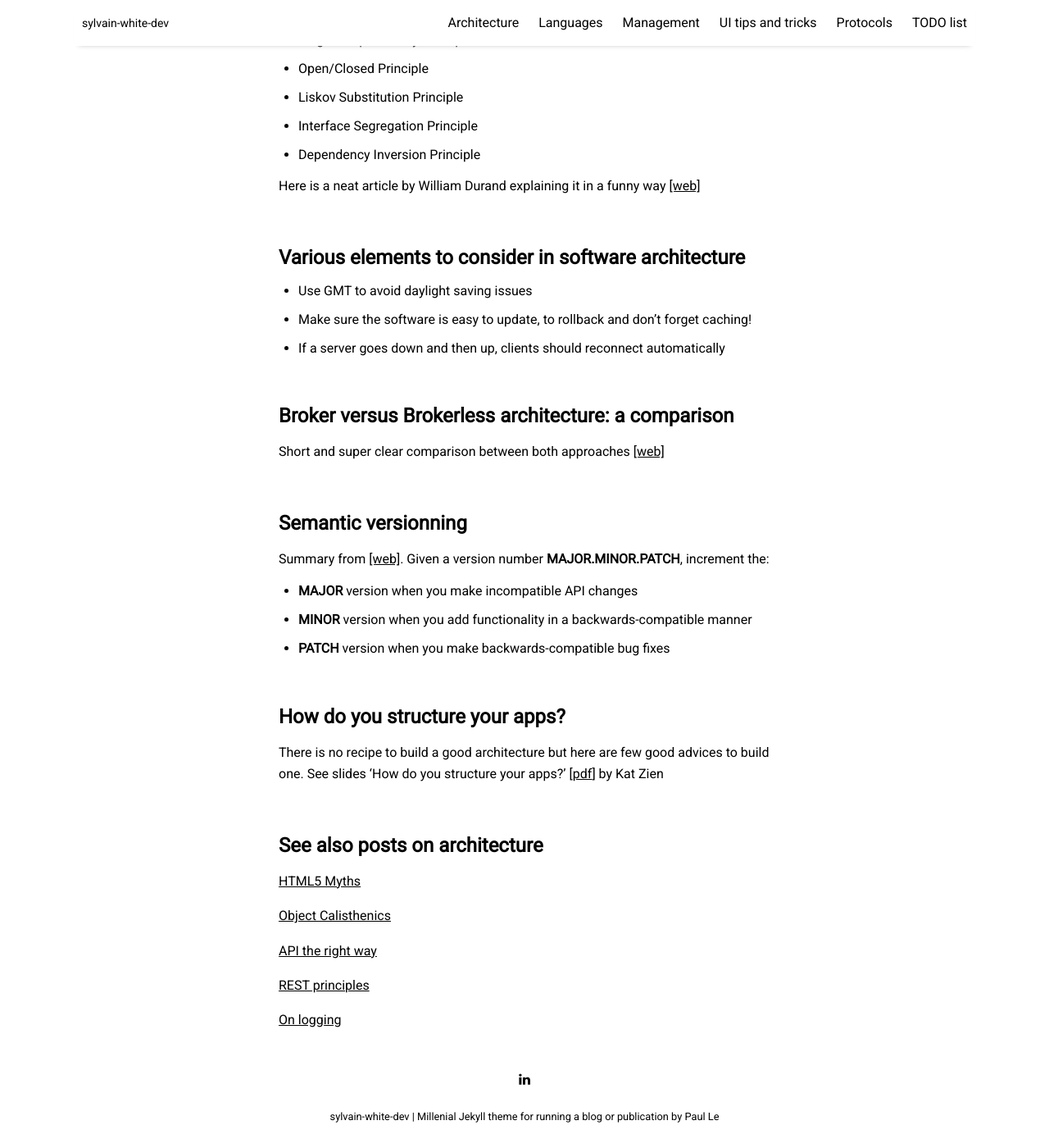
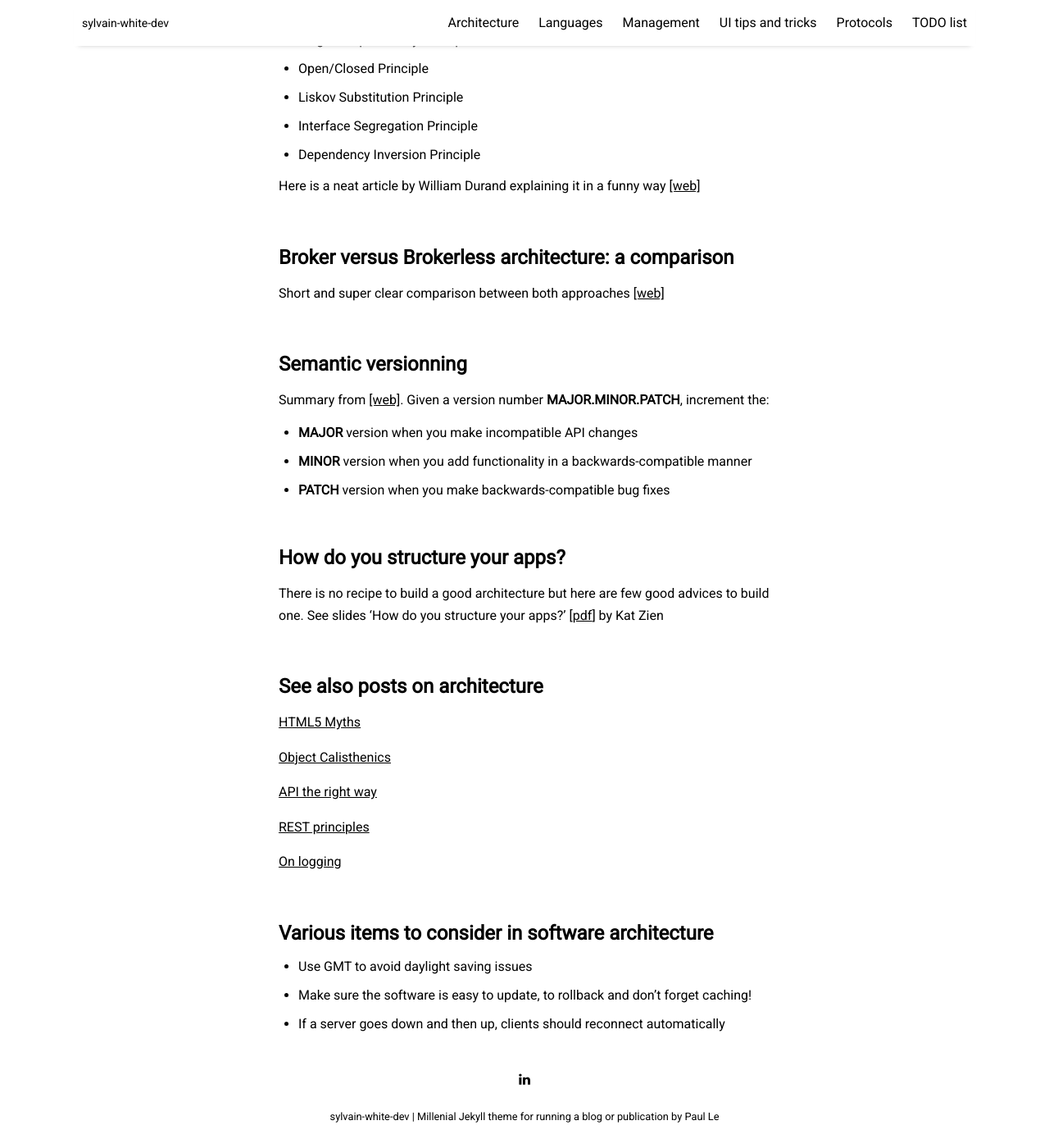
Before and after one commit to sylvainwhite/sylvain-white-dev, a Jekyll site: the page built from pages/architecture.md, in a window 1280 px wide and 1400 px high, scrolled down 3515 px. Shown: the whole window at 82% size. Built offline with Jekyll 4.4.1, drawn with Linux system fonts in a browser that asks for light colours; nearby versions of some CDN libraries; some of the changed lines change nothing that is shown.

Commit message:
Move item into the page

```diff
--- a/pages/architecture.md
+++ b/pages/architecture.md
@@ -114,14 +114,6 @@
 
 <br/>
 
-## Various elements to consider in software architecture
-
-* Use GMT to avoid daylight saving issues
-* Make sure the software is easy to update, to rollback and don't forget caching!
-* If a server goes down and then up, clients should reconnect automatically
-
-<br/>
-
 ## Broker versus Brokerless architecture: a comparison
 
 Short and super clear comparison between both approaches [[web]](http://zeromq.org/whitepapers:brokerless){:target="_blank"}
@@ -151,3 +143,11 @@
 {% for post in site.tags["architecture"] %}
   <a href="{{ site.github.url }}{{ post.url }}">{{ post.title }}</a>
 {% endfor %}
+
+<br/>
+
+## Various items to consider in software architecture
+
+* Use GMT to avoid daylight saving issues
+* Make sure the software is easy to update, to rollback and don't forget caching!
+* If a server goes down and then up, clients should reconnect automatically
```
